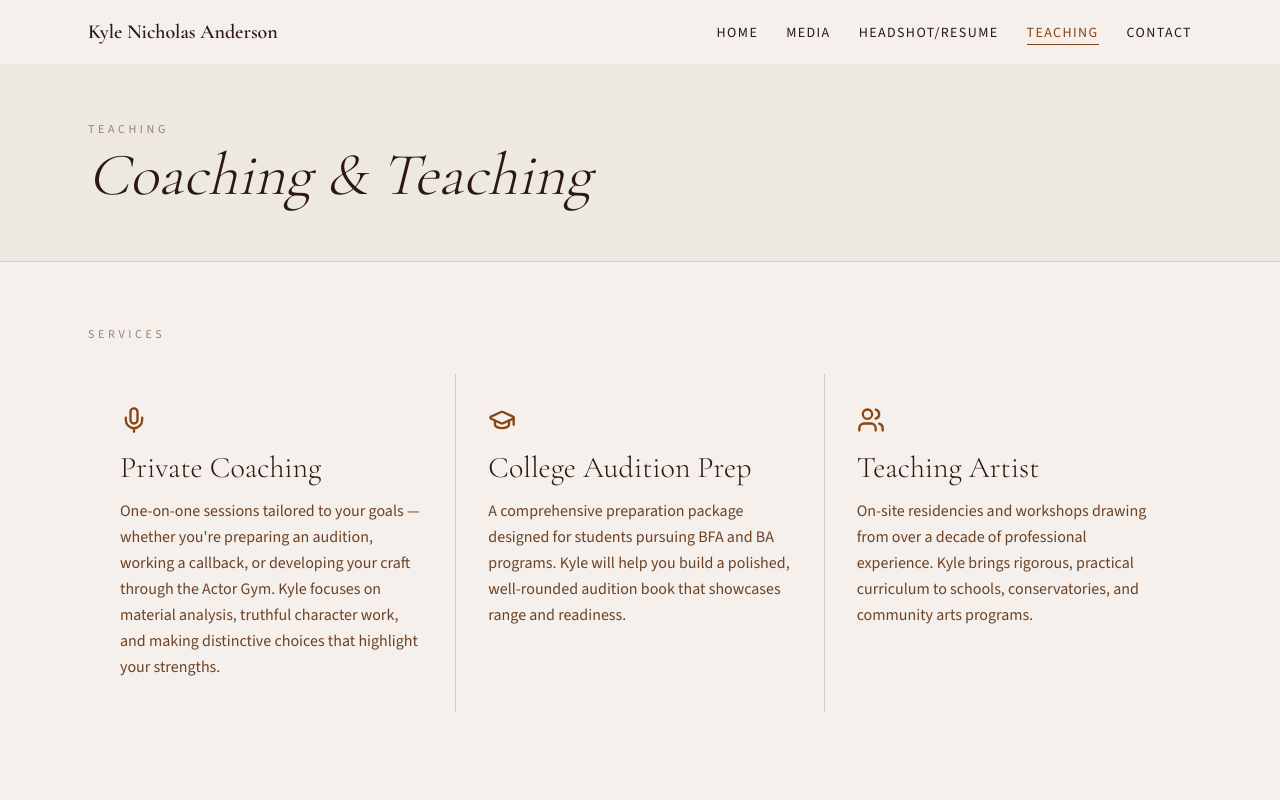
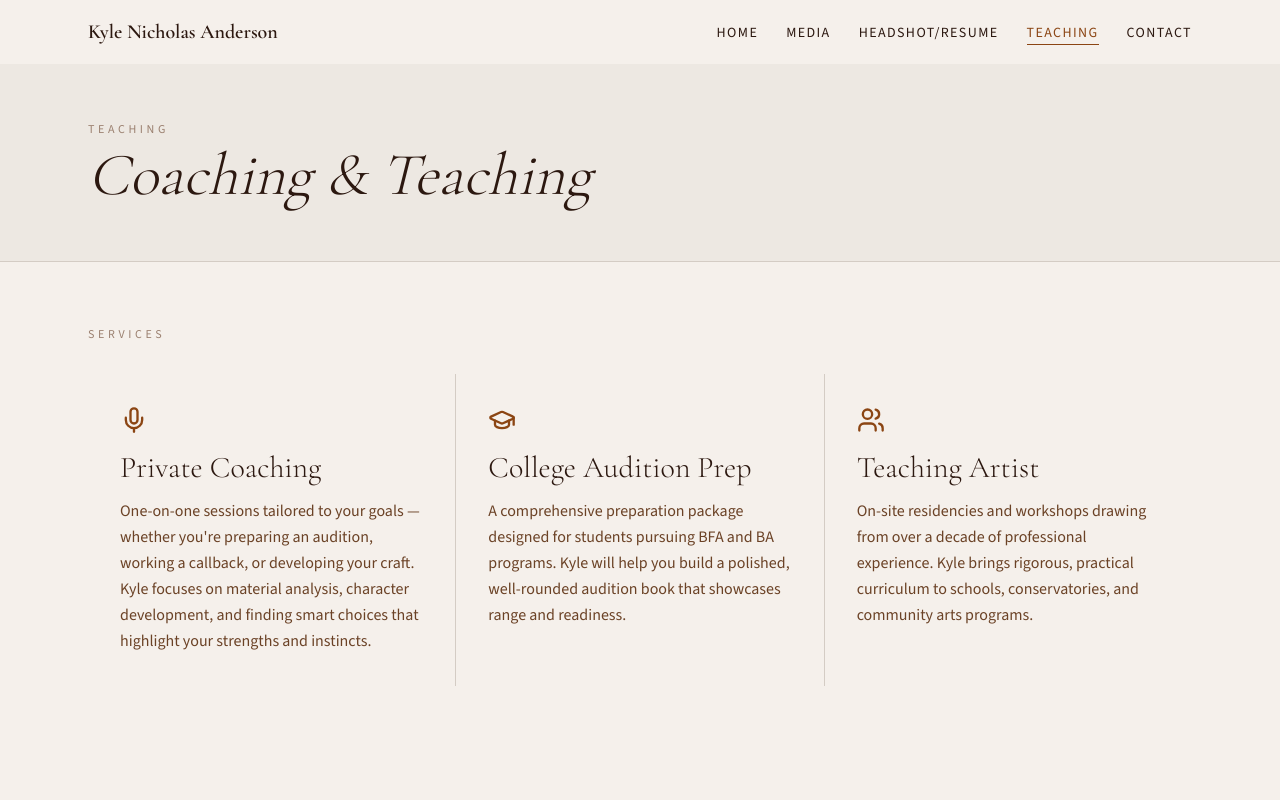
Before and after one commit to wolfdog27/kyle-nicholas-anderson-website, a Next.js app: page /teaching in a window 1280 px wide. Shown: the top 800 px of the page. Built offline with nearby package versions, Linux system fonts and the light colour scheme.

Commit message:
Update Private Coaching description text

```diff
--- a/app/teaching/page.tsx
+++ b/app/teaching/page.tsx
@@ -6,7 +6,7 @@ const services = [
     icon: Mic,
     title: "Private Coaching",
     description:
-      "One-on-one sessions tailored to your goals — whether you're preparing an audition, working a callback, or developing your craft through the Actor Gym. Kyle focuses on material analysis, truthful character work, and making distinctive choices that highlight your strengths.",
+      "One-on-one sessions tailored to your goals — whether you're preparing an audition, working a callback, or developing your craft. Kyle focuses on material analysis, character development, and finding smart choices that highlight your strengths and instincts.",
     items: [
       "Audition preparation",
       "Callback coaching",
```
